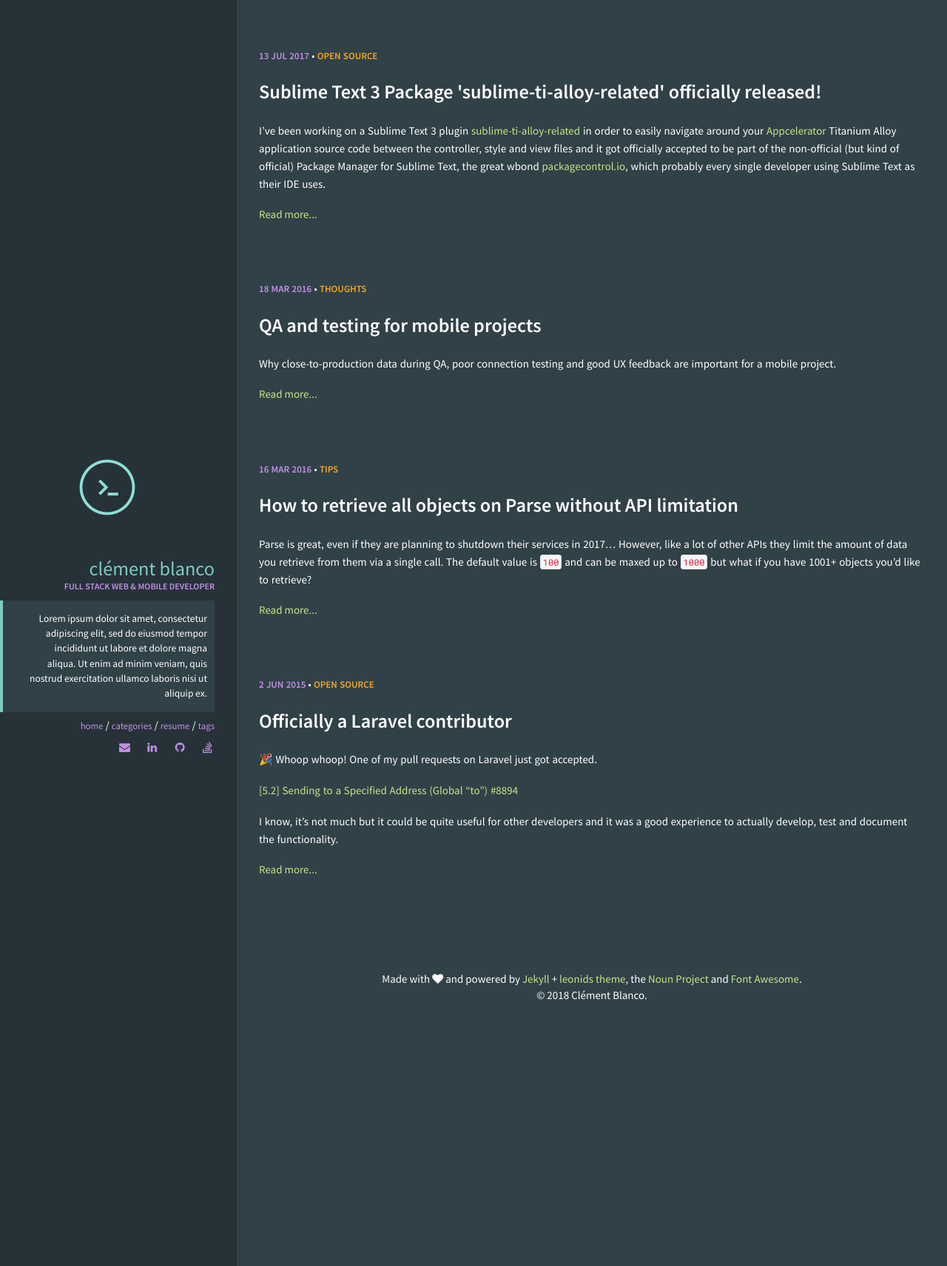
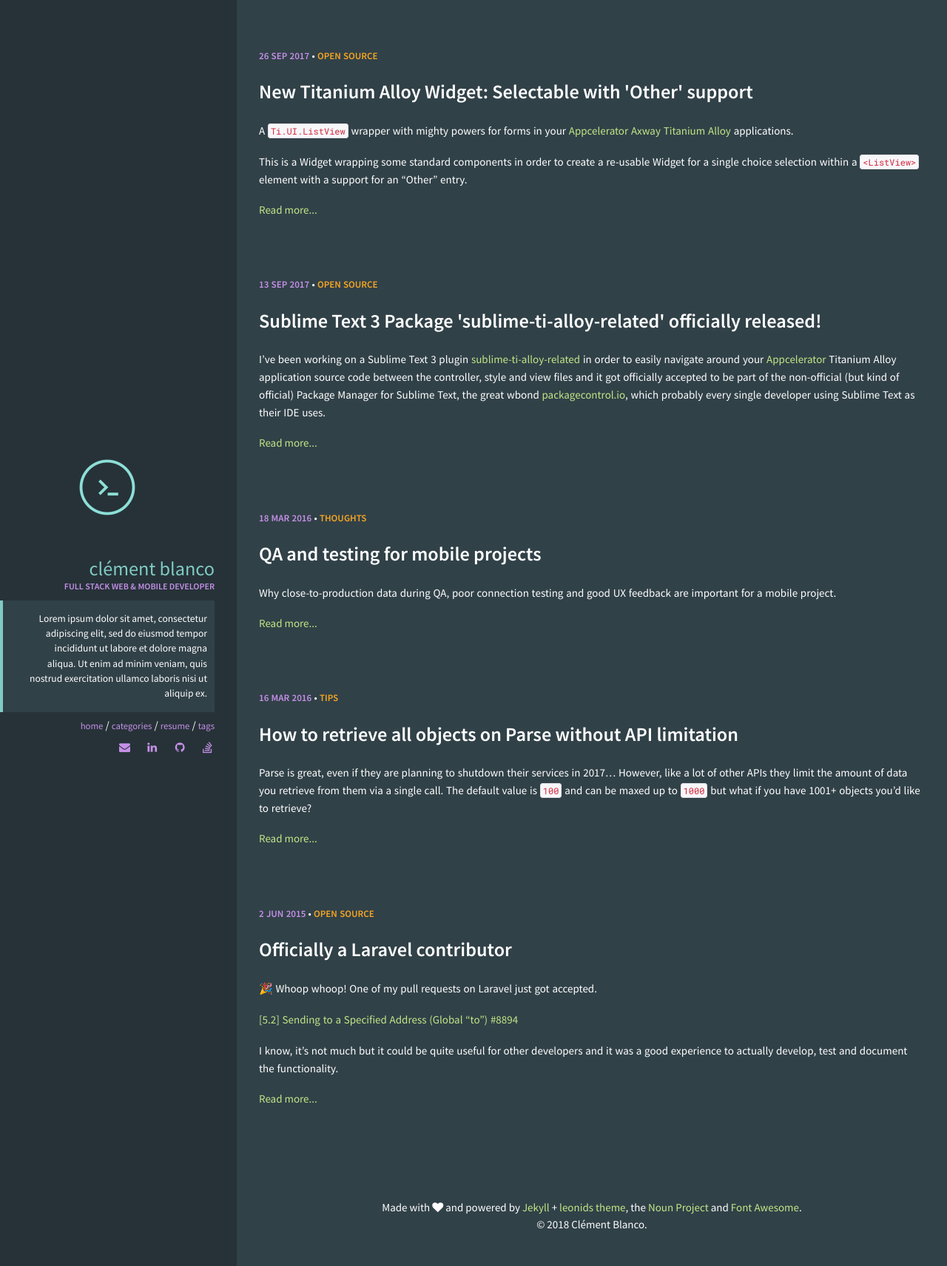
Before and after one commit to clemblanco/clemblanco.github.io, a Jekyll site: the page built from index.html, in a window 1280 px wide. Shown: the whole page at 74% size. Built offline with Jekyll 4.4.1, drawn with Linux system fonts in a browser that asks for light colours.

Commit message:
Adding new post

```diff
--- /dev/null
+++ b/_posts/2017-09-26-alloy-select-listview.md
@@ -0,0 +1,21 @@
+---
+layout:     post
+title:      "New Titanium Alloy Widget: Selectable <ListItem> with 'Other' support"
+date:       2017-09-26 15:07:32
+categories: [open source]
+comments:   false
+---
+
+A `Ti.UI.ListView` wrapper with mighty powers for forms in your [Appcelerator Axway](https://www.appcelerator.com/) [Titanium](http://docs.appcelerator.com/platform/latest/#!/guide/Titanium_SDK) [Alloy](http://docs.appcelerator.com/platform/latest/#!/guide/Alloy_Framework) applications.
+
+This is a Widget wrapping some standard components in order to create a re-usable Widget for a single choice selection within a `<ListView>` element with a support for an "Other" entry.
+
+<!--more-->
+
+Here we are using one [`Ti.UI.ListView`](http://docs.appcelerator.com/platform/latest/#!/api/Titanium.UI.ListView), one [`Ti.UI.ListSection`](http://docs.appcelerator.com/platform/latest/#!/api/Titanium.UI.ListSection) and multiple [`Ti.UI.ListItems`](http://docs.appcelerator.com/platform/latest/#!/api/Titanium.UI.ListItems).
+
+We've tried to make the API as simple and intuitive as possible but we're opened for pull requests too.
+
+At the moment we only support a single selection mode but we could work on a multiple selection mode in the future.
+
+Check it out on [Github](https://github.com/Cyber-Duck/alloy-select-listview) and [gitTio](http://gitt.io/component/uk.co.cyber-duck.select).
```
Also changed, not shown: _posts/2017-09-13-sublime-ti-alloy-related.md (+1 -1 lines), _posts/2015-06-02-introduction-to-mobile-application-projects-for-designer.md (renamed from _posts/2017-10-29-introduction-to-mobile-application-projects-for-designer.md).
